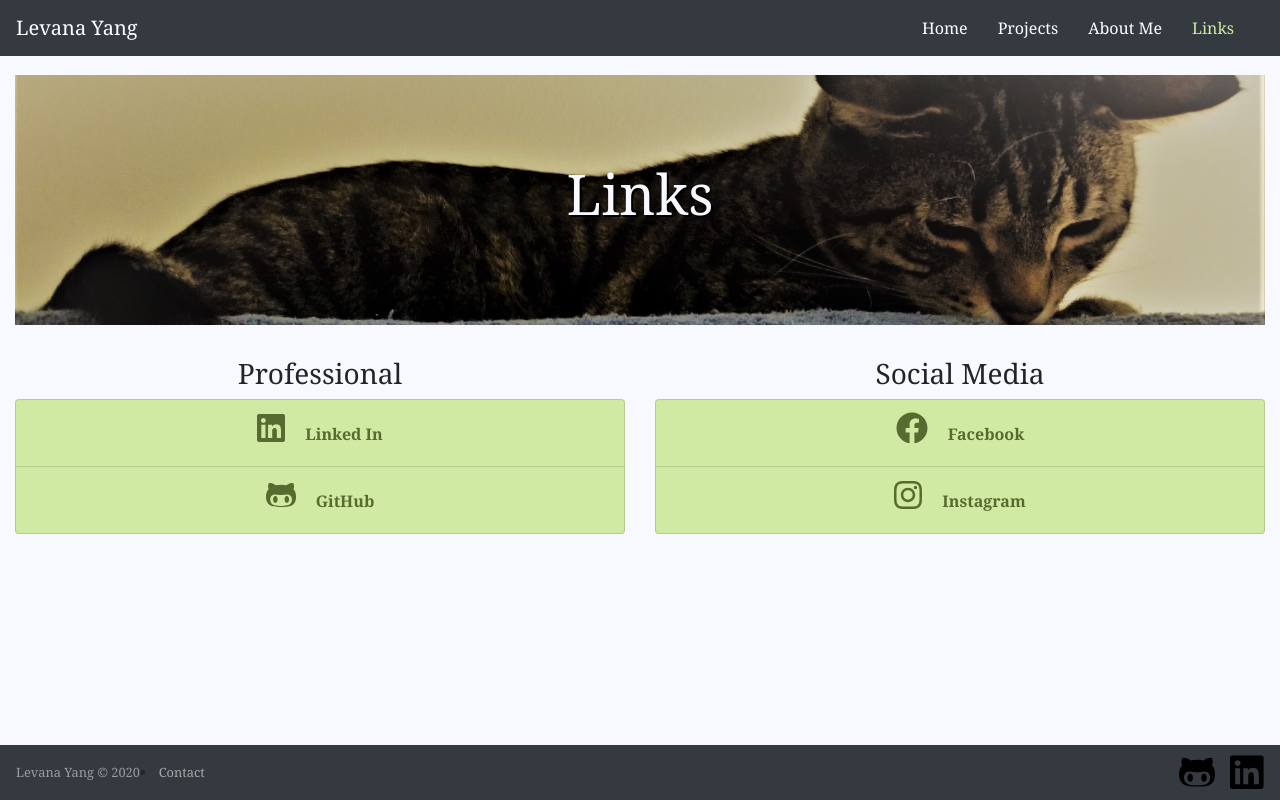
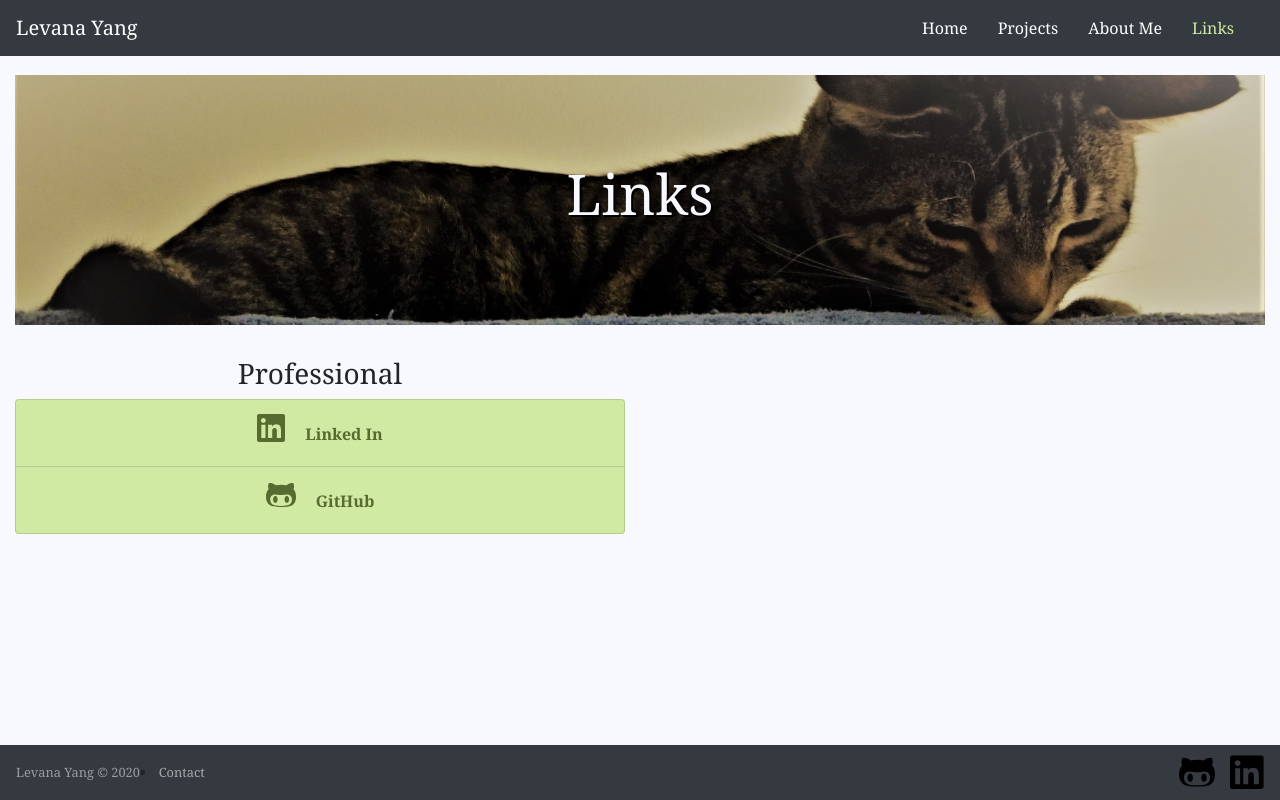
Before and after one commit to levanayang/node-web-dev, a React (Create React App) app in the folder client/: page /links in a window 1280 px wide. Built offline with nearby package versions, Linux system fonts and the light colour scheme.

Commit message:
commented out social media links for now

```diff
--- a/client/src/Links/Links.js
+++ b/client/src/Links/Links.js
@@ -42,28 +42,28 @@ class Links extends Component {
                             </ListGroupItem>
                         </ListGroup>
                     </Col>
-                    <Col xs="6">
-                        <h3>Social Media</h3>
-                        {/*TODO: make button to hide and collapse these links*/}
-                        <ListGroup>
-                            <ListGroupItem className="list-social-media"
-                                           tag="a"
-                                           href="https://www.facebook.com/levana.yang.5">
-                                <FontAwesomeIcon className="links-icon"
-                                                 icon={faFacebook}
-                                                 size="2x" />
-                                Facebook
-                            </ListGroupItem>
-                            <ListGroupItem className="list-social-media"
-                                           tag="a"
-                                           href="https://www.instagram.com/climili/">
-                                <FontAwesomeIcon className="links-icon"
-                                                 icon={faInstagram}
-                                                 size="2x" />
-                                Instagram
-                            </ListGroupItem>
-                        </ListGroup>
-                    </Col>
+                    {/*<Col xs="6">*/}
+                    {/*    <h3>Social Media</h3>*/}
+                    {/*    /!*TODO: make button to hide and collapse these links*!/*/}
+                    {/*    <ListGroup>*/}
+                    {/*        <ListGroupItem className="list-social-media"*/}
+                    {/*                       tag="a"*/}
+                    {/*                       href="https://www.facebook.com/levana.yang.5">*/}
+                    {/*            <FontAwesomeIcon className="links-icon"*/}
+                    {/*                             icon={faFacebook}*/}
+                    {/*                             size="2x" />*/}
+                    {/*            Facebook*/}
+                    {/*        </ListGroupItem>*/}
+                    {/*        <ListGroupItem className="list-social-media"*/}
+                    {/*                       tag="a"*/}
+                    {/*                       href="https://www.instagram.com/climili/">*/}
+                    {/*            <FontAwesomeIcon className="links-icon"*/}
+                    {/*                             icon={faInstagram}*/}
+                    {/*                             size="2x" />*/}
+                    {/*            Instagram*/}
+                    {/*        </ListGroupItem>*/}
+                    {/*    </ListGroup>*/}
+                    {/*</Col>*/}
                 </Row>
             </Container>
         );
```
